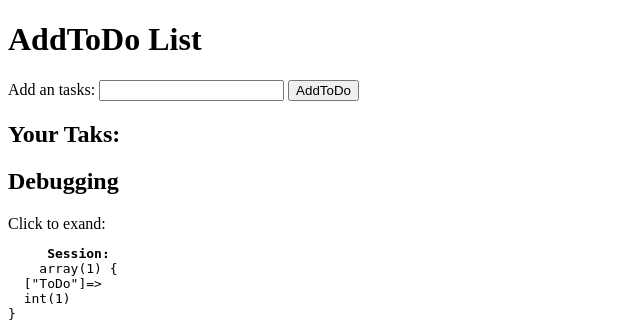
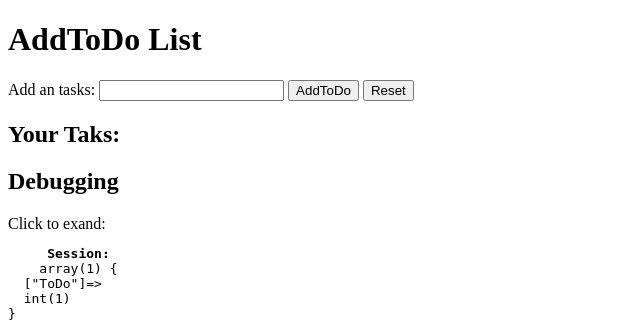
Before and after one commit to Zohairajweh/To-Do-PHP, a PHP site: page /index.php in a window 1280 px wide. Shown: the top 322 px of the page, without its empty margins (0-640 px from the left). Run offline with PHP 8.4, Linux system fonts and the light colour scheme; the visitor is signed in with stand-in values (Sample User, id 1); data that the repository does not hold is empty.

Commit message:
add reset button

```diff
--- a/index.php
+++ b/index.php
@@ -1,5 +1,11 @@
 <?php
   session_start();
+  if ( isset( $_POST['reset'] ) )
+  {
+    session_unset();
+    session_destroy();
+    session_start();
+  }
   if ( !isset( $_SESSION['ToDo'] ) )
   {
     $_SESSION['ToDo'] = array();
@@ -29,6 +35,7 @@
       <input type="text" name="AddToDo" id="AddToDo">
     </label>
     <input type="submit" value="AddToDo">
+    <input type="submit" name="reset" value="Reset">
   </form>
   <?php if ( !empty( $_SESSION['ToDo'] ) ) {  ?>
     <h2>Your Taks:</h2>
```
